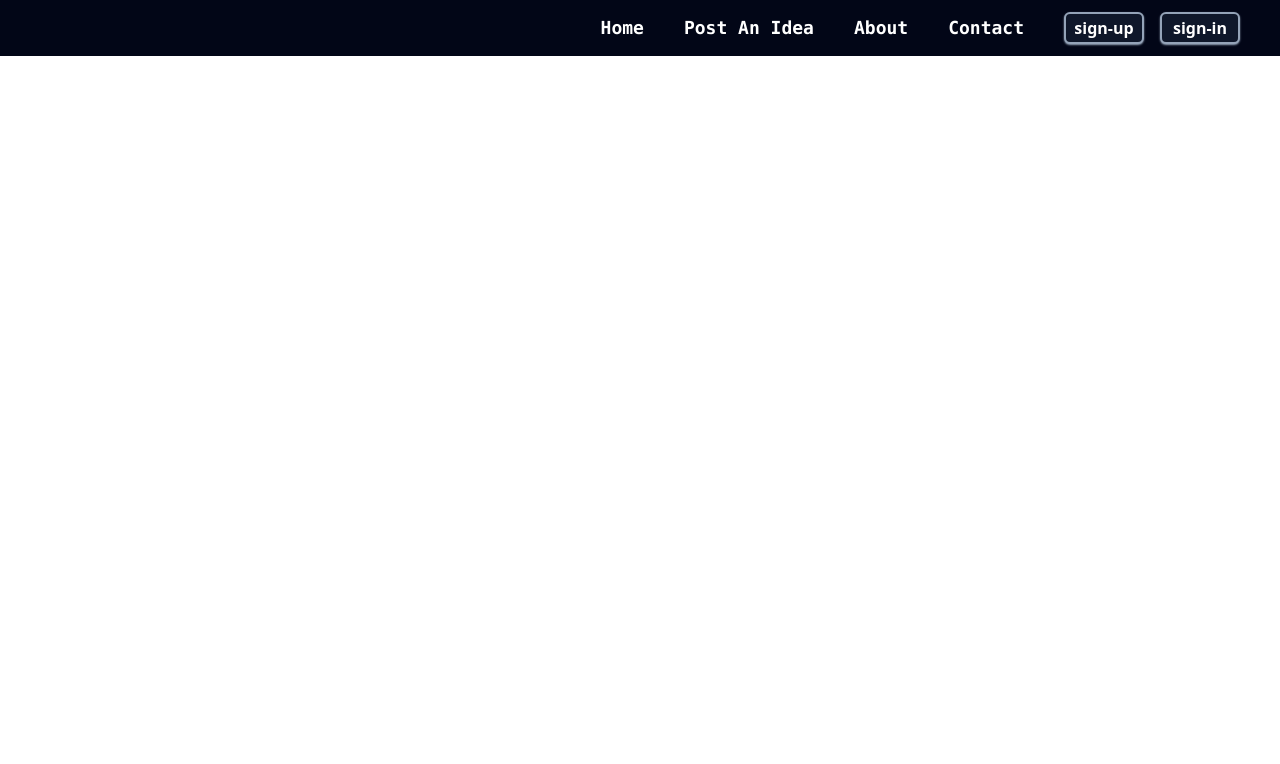
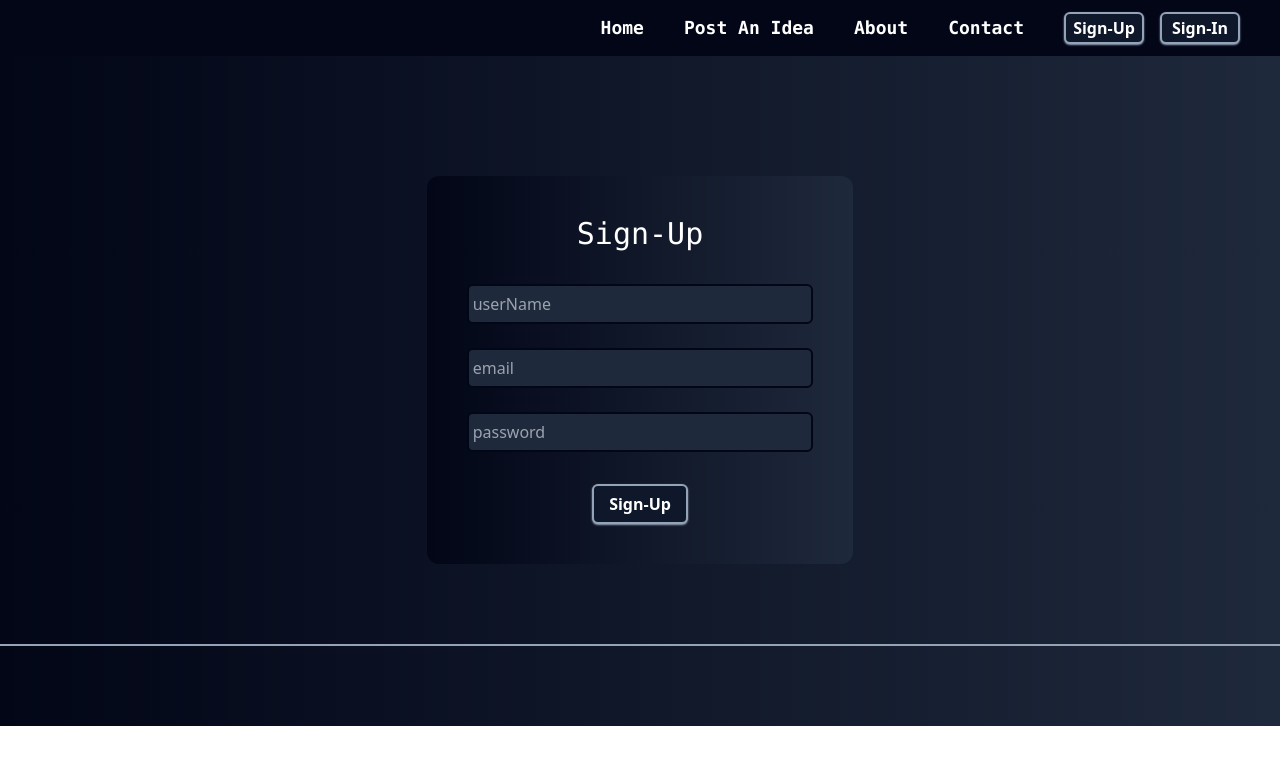
Before and after one commit to VAtulKumar1/IdeaHub-Frontend, a React (Vite) app: page /signup in a window 1280 px wide. Shown: the top 764 px of the page. Built offline with nearby package versions, Linux system fonts and the light colour scheme.

Commit message:
Added signin and signup

```diff
--- a/src/App.tsx
+++ b/src/App.tsx
@@ -1,10 +1,13 @@
 import './App.css'
-import Home from './components/Home'
-import {Route, Routes} from 'react-router-dom'
+import {Route, Routes,Navigate} from 'react-router-dom'
 import AddIdea from './components/AddIdea'
 import Contact from './components/Contact'
 import About from './components/About'
 import Navbar from './components/Navbar'
+import SignUp from './components/SignUp'
+import SignIn from './components/SignIn'
+import Footer from './components/Footer'
+
 
 
 function App() {
@@ -15,12 +18,15 @@ function App() {
 
             <Navbar/>
             <Routes>
-                <Route path='/' element={<Home/>}/>
-                <Route path='/Home' element={<Home/>}/>
+                <Route path='/' element={<Navigate to="/signup"/>}/>
+                <Route path='/Home' element={<Navigate to="/signup"/>}/>
                 <Route path='/post' element={<AddIdea/>}/>
                 <Route path='/about' element={<About/>}/>
                 <Route path='/contact' element={<Contact/>}/>
+                <Route path='/signup' element={<SignUp/>}/>
+                <Route path='/signin' element={<SignIn/>}/>
             </Routes>
+            <Footer/>
 
       </div>
     )
--- a/src/components/AddIdea.tsx
+++ b/src/components/AddIdea.tsx
@@ -1,5 +1,4 @@
 import {  useState } from "react";
-import Navbar from "./Navbar";
 
 
 interface Idea{
--- /dev/null
+++ b/src/components/Footer.tsx
@@ -0,0 +1,15 @@
+const Footer = ()=>{
+    return(
+
+            <div className="">
+                <div className="mt-20 p-10 border-t-2 border-slate-400">
+
+                </div>
+
+            </div>
+
+
+    )
+}
+
+export default Footer;
--- a/src/components/Navbar.tsx
+++ b/src/components/Navbar.tsx
@@ -29,7 +29,7 @@ const Navbar = ()=>{
                         </li>
                     </div>
                     <div className="pl-10 gap-x-4 flex justify-end items-center text-white pr-10">
-                        <Link to="/SignUp">
+                        <Link to="/signup">
                             <button className="flex justify-center items-center
                             w-20
                             h-8
@@ -43,10 +43,10 @@ const Navbar = ()=>{
                             text-center
                             font-bold
                             hover:bg-slate-800">
-                            sign-up
+                            Sign-Up
                             </button>
                         </Link>
-                        <Link to="SignIn">
+                        <Link to="/signin">
                             <button className="
                             w-20
                             h-8
@@ -60,7 +60,7 @@ const Navbar = ()=>{
                             text-center
                             font-bold
                             hover:bg-slate-800">
-                                sign-in
+                                Sign-In
                             </button>
                         </Link>
 
--- /dev/null
+++ b/src/components/SignIn.tsx
@@ -0,0 +1,86 @@
+import { useState } from "react";
+
+
+interface User{
+    email:string,
+    password:string
+}
+
+const SignIn=()=>{
+
+    const [user,setUser]= useState<User>({
+        email:'',
+        password:''
+    })
+
+    const handleChange = (e:React.ChangeEvent<HTMLInputElement>)=>{
+       const {name,value} = e.target;
+       setUser((prevUser:User)=>({
+            ...prevUser,
+            [name]:value,
+       }))
+
+    }
+
+    const handleSubmit = async ()=>{
+        const response = await fetch("/ideahub/user/login",{
+            method:"POST",
+            headers:{
+                "Content-Type":"application/json",
+            },
+            body: JSON.stringify(user)
+        })
+
+        if(response.ok){
+            console.log("user Logged in successFully");
+        }
+        else{
+
+        }
+    }
+
+    return(
+        <div className="pt-20 h-full flex justify-center">
+            <div className="w-2/6 h-auto self-center mt-24 p-10 bg-gradient-to-r from-slate-950 to-slate-800 rounded-xl">
+
+                        <form className="flex flex-col gap-4 gap-y-8" onSubmit={handleSubmit}>
+                            <h1 className="flex justify-center font-mono text-white text-3xl font-md">Sign-In</h1>
+                            <div className="flex flex-col gap-y-6">
+                                <div className="flex flex-col jutify-center gap-2">
+                                    <input  className="input-class h-10 text-slate-400 rounded-md p-1 bg-slate-800 border-2 border-slate-950" type="text" id="email" name="email" value={user.email} onChange={handleChange} placeholder="email" />
+                                </div>
+                                <div className="flex flex-col jutify-center gap-2">
+                                    <input  className="input-class h-10 text-slate-400 rounded-md p-1 bg-slate-800 border-2 border-slate-950" type="text" id="password" name="password" value={user.password} onChange={handleChange} placeholder="password" />
+                                </div>
+                            </div>
+
+
+                            <button className="self-center
+                                w-24
+                                h-10
+                                border-2
+                                border-slate-400
+                                bg-slate-900
+                                text-white
+                                shadow-slate-400
+                                shadow-sm
+                                rounded-md
+                                text-center
+                                font-bold
+                                hover:bg-slate-800"
+                            >
+                                Sign-In
+                            </button>
+                        </form>
+
+
+            </div>
+
+        </div>
+
+    )
+
+}
+
+
+export default SignIn;
--- /dev/null
+++ b/src/components/SignUp.tsx
@@ -0,0 +1,115 @@
+import {  Component, useState } from "react";
+import { Navigate } from "react-router-dom";
+
+
+
+interface userDetails{
+    userName?:string,
+    email:string,
+    password:string
+}
+
+const SignUp = ()=>{
+
+    const [signUp, setSignUp] = useState<userDetails>({
+        userName:'',
+        email:'',
+        password:''
+    })
+
+
+    const handleSubmit = async (e:React.FormEvent)=>{
+        e.preventDefault();
+        try{
+            const response  = await fetch("/ideahub/user/register",{
+                method:"POST",
+                headers: {
+                    'content-type': 'application/json;charset=UTF-8',
+                },
+                body: JSON.stringify(signUp)
+
+            })
+
+            if(response.ok){
+                console.log("sign-up successfully");
+                {Component:()=><Navigate to="/signin"/>}
+            }
+
+
+
+
+        }catch(error){
+            console.log(error);
+        }
+        finally{
+
+            const currentUserDetails:userDetails = {
+                userName:'',
+                email:'',
+                password:''
+            };
+
+            setSignUp(()=>({
+                ...currentUserDetails
+            }))
+
+        }
+
+    }
+
+    const handleChange = (e:React.ChangeEvent<HTMLInputElement>)=>{
+       const {name,value} = e.target;
+       setSignUp((prevUserDetails:userDetails)=>({
+                ...prevUserDetails,
+                [name]:value,
+
+        }))
+
+    }
+
+
+return(
+    <div className="pt-20  flex justify-center">
+            <div className="w-2/6 self-center mt-24 p-10 bg-gradient-to-r from-slate-950 to-slate-800 rounded-xl">
+
+                        <form className="h-auto flex flex-col gap-4 gap-y-8 " onSubmit={handleSubmit} >
+                            <h1 className="flex justify-center font-mono text-white text-3xl font-md">Sign-Up</h1>
+                            <div className="flex flex-col gap-y-6">
+                                <div className="flex flex-col jutify-center gap-2">
+                                    <input  className="input-class text-white h-10 rounded-md p-1 bg-slate-800 border-2 border-slate-950" type="text" id="userName" name="userName" placeholder="userName" value={signUp.userName} onChange={handleChange} />
+                                </div>
+                                <div className="flex flex-col jutify-center gap-2">
+                                    <input  className="input-class h-10 text-white rounded-md p-1 bg-slate-800 border-2 border-slate-950" type="text" id="email" name="email" placeholder="email" value={signUp.email} onChange={handleChange}  />
+                                </div>
+                                <div className="flex flex-col jutify-center gap-2">
+                                    <input  className="input-class h-10 text-white rounded-md p-1 bg-slate-800 border-2 border-slate-950" type="text" id="password" name="password" placeholder="password"  value={signUp.password} onChange={handleChange}/>
+                                </div>
+                            </div>
+
+
+                            <button className="self-center
+                                w-24
+                                h-10
+                                border-2
+                                border-slate-400
+                                bg-slate-900
+                                text-white
+                                shadow-slate-400
+                                shadow-sm
+                                rounded-md
+                                text-center
+                                font-bold
+                                hover:bg-slate-800"
+                            >
+                                Sign-Up
+                            </button>
+                        </form>
+
+            </div>
+
+        </div>
+)
+
+}
+
+export default SignUp;
```
Also changed, not shown: 1 other file (tests, documents, lock files or other folders).
